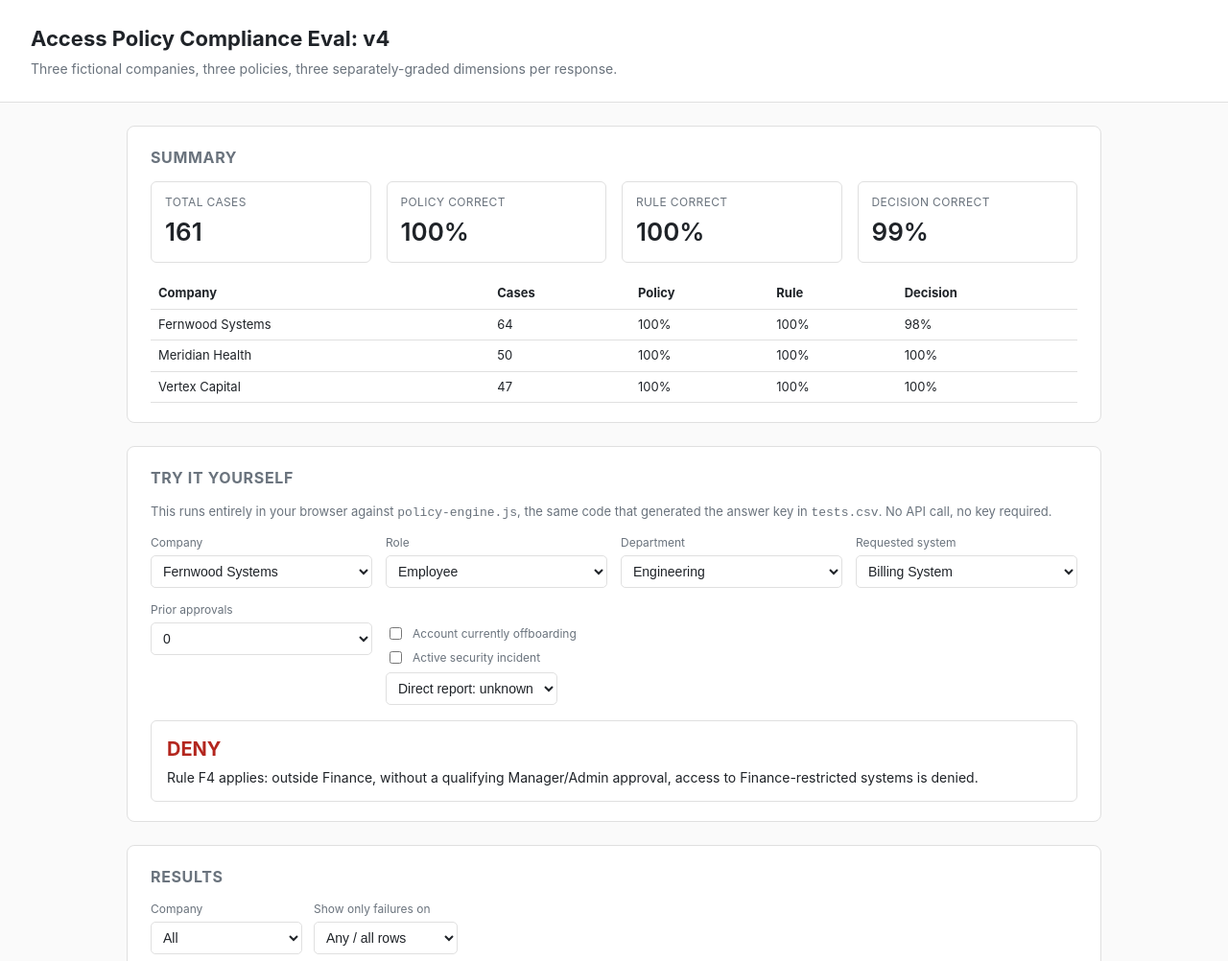
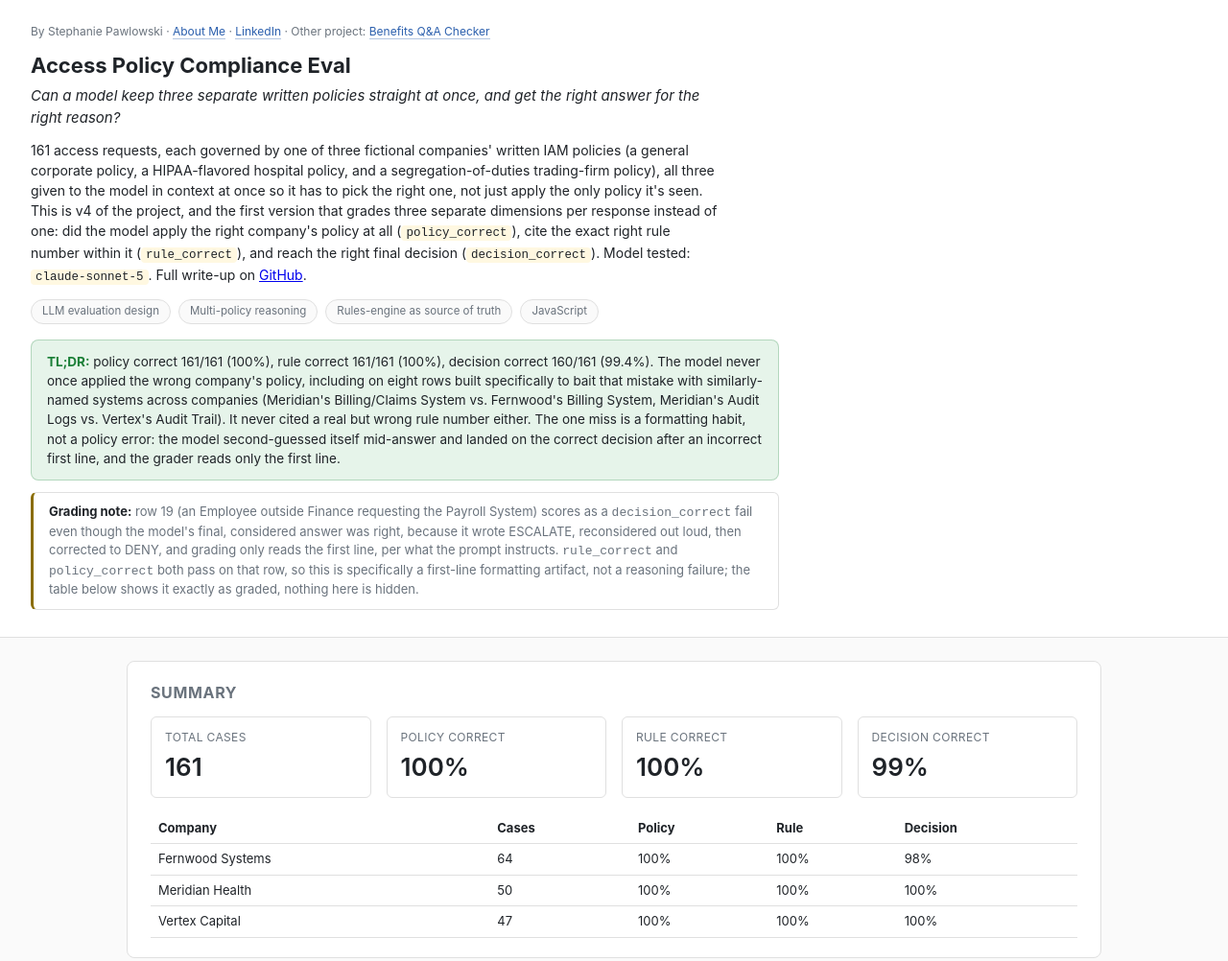
Before and after one commit to stephpawlowski/access-policy-compliance-eval, a website: page docs/index.html in a window 1280 px wide. Shown: the top 1002 px of the page at 96% size. Drawn offline with Linux system fonts and the light colour scheme.

Commit message:
Add intro write-up to dashboard

```diff
--- a/docs/index.html
+++ b/docs/index.html
@@ -35,6 +35,36 @@
   }
   header h1 { margin: 0 0 4px; font-size: 22px; }
   header p { margin: 0; color: var(--muted); font-size: 14px; }
+  .byline { font-size: 12px; color: var(--muted); margin-bottom: 10px; }
+  .byline a { color: var(--accent); text-decoration: none; border-bottom: 1px solid rgba(43,95,173,0.35); }
+  .byline a:hover { border-bottom-color: var(--accent); }
+  .tagline { font-size: 15px; font-style: italic; color: var(--text); margin: 2px 0 12px; max-width: 700px; }
+  .intro { color: var(--text); font-size: 14px; max-width: 720px; margin: 0 0 14px; }
+  .intro code { background: var(--pending-bg); border-radius: 4px; padding: 1px 5px; font-size: 12.5px; }
+  .tags { display: flex; gap: 8px; flex-wrap: wrap; margin: 0 0 16px; }
+  .tag { background: var(--bg); border: 1px solid var(--border); border-radius: 999px; padding: 3px 11px; font-size: 11.5px; color: var(--muted); }
+  .tldr {
+    background: var(--pass-bg);
+    border: 1px solid rgba(26,127,55,0.25);
+    border-radius: 8px;
+    padding: 12px 16px;
+    font-size: 13.5px;
+    max-width: 780px;
+    margin: 0 0 12px;
+  }
+  .tldr b { color: var(--pass); }
+  .grading-note {
+    background: var(--panel);
+    border: 1px solid var(--border);
+    border-left: 3px solid var(--pending-text);
+    border-radius: 6px;
+    padding: 10px 16px;
+    font-size: 13px;
+    color: var(--muted);
+    max-width: 780px;
+    margin: 0 0 4px;
+  }
+  .grading-note b { color: var(--text); }
   main {
     max-width: 1080px;
     margin: 0 auto;
@@ -135,8 +165,48 @@
 <body>
 
 <header>
-  <h1>Access Policy Compliance Eval: v4</h1>
-  <p>Three fictional companies, three policies, three separately-graded dimensions per response.</p>
+  <div class="byline">
+    By Stephanie Pawlowski &middot; <a href="https://stephpawlowski.com/">About Me</a> &middot;
+    <a href="https://www.linkedin.com/in/stephaniepawlowski/">LinkedIn</a> &middot;
+    Other project: <a href="https://benefits.stephpawlowski.com">Benefits Q&amp;A Checker</a>
+  </div>
+  <h1>Access Policy Compliance Eval</h1>
+  <div class="tagline">Can a model keep three separate written policies straight at once, and get the right answer for the right reason?</div>
+  <p class="intro">
+    161 access requests, each governed by one of three fictional companies' written IAM policies
+    (a general corporate policy, a HIPAA-flavored hospital policy, and a segregation-of-duties
+    trading-firm policy), all three given to the model in context at once so it has to pick the
+    right one, not just apply the only policy it's seen. This is v4 of the project, and the first
+    version that grades three separate dimensions per response instead of one: did the model apply
+    the right company's policy at all (<code>policy_correct</code>), cite the exact right rule
+    number within it (<code>rule_correct</code>), and reach the right final decision
+    (<code>decision_correct</code>). Model tested: <code>claude-sonnet-5</code>. Full write-up on
+    <a href="https://github.com/stephpawlowski/access-policy-compliance-eval">GitHub</a>.
+  </p>
+  <div class="tags">
+    <span class="tag">LLM evaluation design</span>
+    <span class="tag">Multi-policy reasoning</span>
+    <span class="tag">Rules-engine as source of truth</span>
+    <span class="tag">JavaScript</span>
+  </div>
+  <div class="tldr">
+    <b>TL;DR:</b> policy correct 161/161 (100%), rule correct 161/161 (100%), decision correct
+    160/161 (99.4%). The model never once applied the wrong company's policy, including on eight
+    rows built specifically to bait that mistake with similarly-named systems across companies
+    (Meridian's Billing/Claims System vs. Fernwood's Billing System, Meridian's Audit Logs vs.
+    Vertex's Audit Trail). It never cited a real but wrong rule number either. The one miss is a
+    formatting habit, not a policy error: the model second-guessed itself mid-answer and landed on
+    the correct decision after an incorrect first line, and the grader reads only the first line.
+  </div>
+  <div class="grading-note">
+    <b>Grading note:</b> row 19 (an Employee outside Finance requesting the Payroll System)
+    scores as a <code>decision_correct</code> fail even though the model's final, considered
+    answer was right, because it wrote ESCALATE, reconsidered out loud, then corrected to DENY,
+    and grading only reads the first line, per what the prompt instructs. <code>rule_correct</code>
+    and <code>policy_correct</code> both pass on that row, so this is specifically a first-line
+    formatting artifact, not a reasoning failure; the table below shows it exactly as graded,
+    nothing here is hidden.
+  </div>
 </header>
 
 <main>
```
